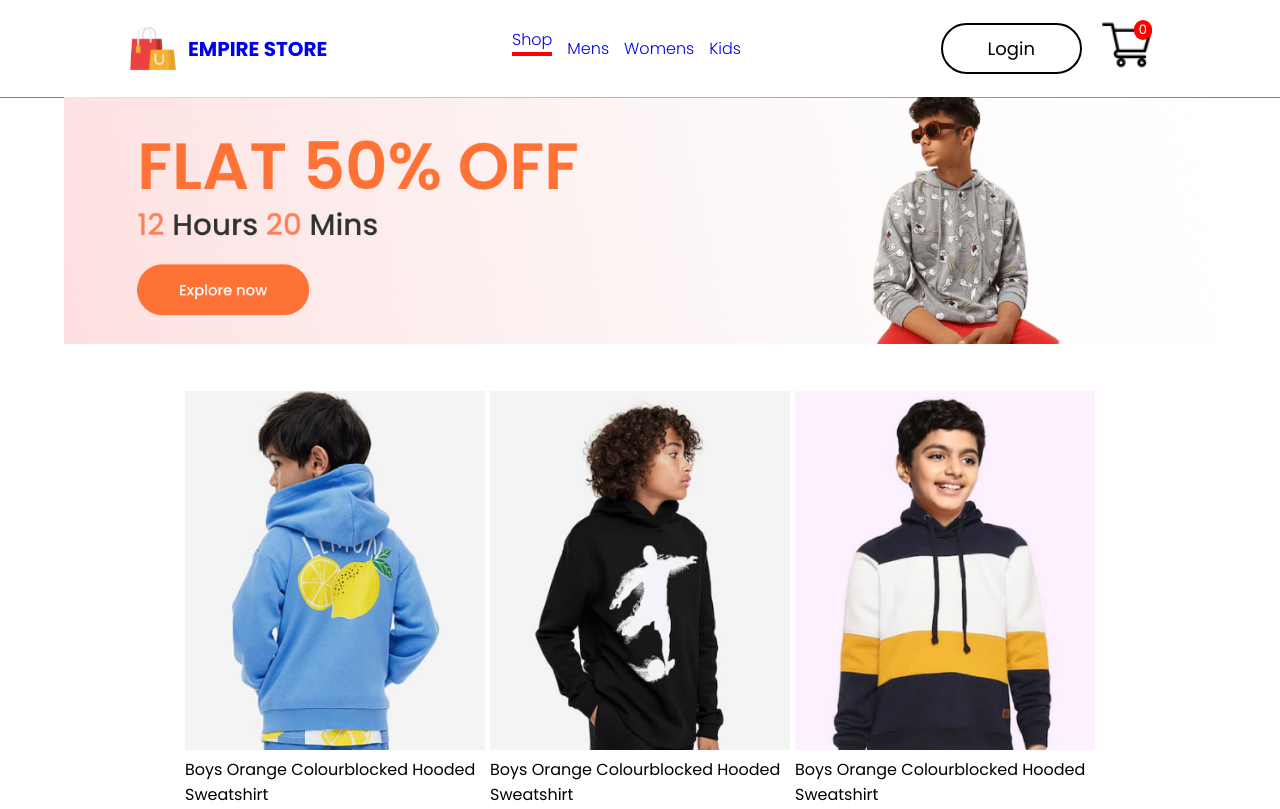
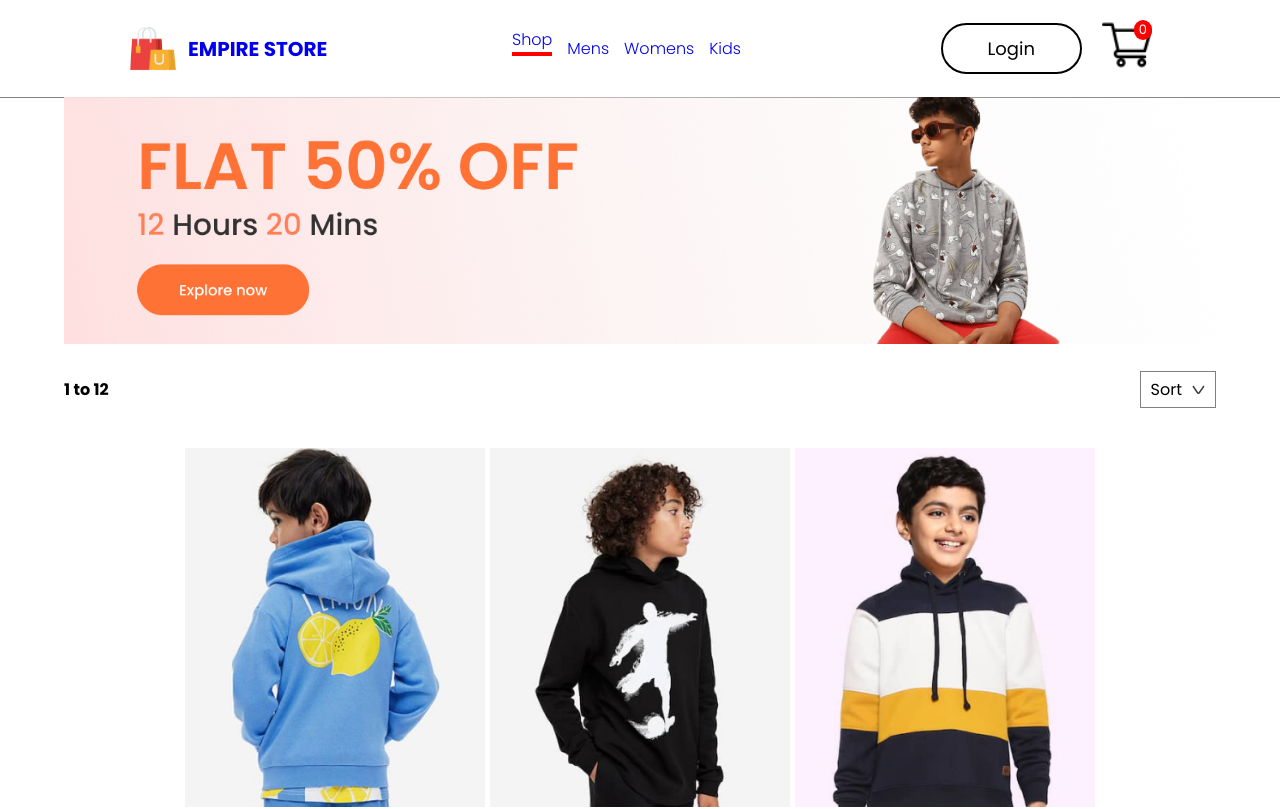
Before and after one commit to Empire688682/E-Commerce, a React (Vite) app in the folder FrontEnd/: page /kids in a window 1280 px wide. Shown: the top 809 px of the page. Built offline with nearby package versions, Linux system fonts and the light colour scheme.

Commit message:
new update

```diff
--- a/FrontEnd/src/App.jsx
+++ b/FrontEnd/src/App.jsx
@@ -8,6 +8,9 @@ import Product from './Component/Pages/Product';
 import Cart from './Component/Pages/Cart';
 import LoginSignup from './Component/Pages/LoginSignup';
 import Footer from './Component/Footer/Footer';
+import Women_Banner from './Component/Asset/banner_women.png'
+import Men_Banner from './Component/Asset/banner_mens.png';
+import Kids_Banner from './Component/Asset/banner_kids.png'
 
 const App = () => {
   return (
@@ -16,9 +19,9 @@ const App = () => {
       <Navbar/>
       <Routes>
         <Route path='/' element={<Shop/>}/>
-        <Route path='/mens' element={<ShopCategory category="men" banner="men"/>}/>
-        <Route path='/womens' element={<ShopCategory category="women" banner="women"/>}/>
-        <Route path='/kids' element={<ShopCategory category="kid" banner ="kids"/>}/>
+        <Route path='/mens' element={<ShopCategory category="men" banner={Men_Banner}/>}/>
+        <Route path='/womens' element={<ShopCategory category="women" banner={Women_Banner}/>}/>
+        <Route path='/kids' element={<ShopCategory category="kid" banner ={Kids_Banner}/>}/>
         <Route path='/product' element={<Product/>}>
          <Route path=':productId' element={<Product/>}/>
         </Route>
--- a/FrontEnd/src/Component/Items/Item.jsx
+++ b/FrontEnd/src/Component/Items/Item.jsx
@@ -1,11 +1,12 @@
 import React from 'react';
 import './Items.css'
+import { NavLink } from 'react-router-dom';
 
 const Item = (props) => {
   return (
     <div className="item">
             <div className="item-img-con">
-            <img src={props.image} alt='Product' />
+            <NavLink to={`/product`}><img src={props.image} /></NavLink>
             </div>
             <p className='product-name'>{props.name}</p>
             <div className="products-price">
--- a/FrontEnd/src/Component/Navbar/Navbar.jsx
+++ b/FrontEnd/src/Component/Navbar/Navbar.jsx
@@ -2,7 +2,7 @@ import React, { useState } from 'react';
 import Logo from '../Asset/logo.png';
 import Cart from '../Asset/cart_icon.png'
 import './Navbar.css'
-import { BrowserRouter as Router,Route,Link, NavLink } from 'react-router-dom';
+import { BrowserRouter as Router,Route, NavLink } from 'react-router-dom';
 
 const Navbar = () => {
     const [menu, setMenu] = useState("Shop")
--- a/FrontEnd/src/Component/Pages/CSS/CSS.css
+++ b/FrontEnd/src/Component/Pages/CSS/CSS.css
@@ -8,6 +8,23 @@
 .shop-category-banner img{
     width: 100%;
 }
+.category-header{
+    display: flex;
+    align-items: center;
+    margin-top: 20px;
+    justify-content: space-between;
+}
+.category-header .left{
+    font-weight: bold;
+}
+.category-header .right{
+    display: flex;
+    align-items: center;
+    gap: 10px;
+    border: 1px solid gray;
+    padding: 5px 10px;
+    cursor: pointer;
+}
 .shop-cartegory-cart{
     display: flex;
     align-items: center;
--- a/FrontEnd/src/Component/Pages/Product.jsx
+++ b/FrontEnd/src/Component/Pages/Product.jsx
@@ -1,6 +1,8 @@
 import React from 'react'
+import { useGlobalContext } from '../../Context'
 
 const Product = () => {
+  const {all_Product} = useGlobalContext()
   return (
     <div>
       Product
--- a/FrontEnd/src/Component/Pages/ShopCategory.jsx
+++ b/FrontEnd/src/Component/Pages/ShopCategory.jsx
@@ -2,9 +2,8 @@ import React from 'react'
 import './CSS/CSS.css';
 import { useGlobalContext } from '../../Context';
 import Item from '../Items/Item';
-import Men_Banner from '../Asset/banner_mens.png'
-import Women_Banner from '../Asset/banner_women.png'
-import Kids_Banner from '../Asset/banner_kids.png'
+import Dropdown_Icon from '../Asset/dropdown_icon.png'
+
 const ShopCategory = (props) => {
   const {all_Product} = useGlobalContext();
   console.log(all_Product)
@@ -13,8 +12,18 @@ const ShopCategory = (props) => {
       <div className="shop-category-banner">
         {
           // eslint-disable-next-line react/prop-types
-          props.banner === "men"? <img src={Men_Banner} /> : props.banner === "women" ? <img src={Women_Banner} />:<img src={Kids_Banner} />
+          <img src={props.banner} alt='Banner' title='Cat-Bnner' />
         }
+
+        <div className="category-header">
+          <div className="left">
+            1 to 12
+          </div>
+          <div className="right">
+            <p>Sort</p>
+            <img src={Dropdown_Icon}/>
+          </div>
+        </div>
       </div>
       <div className="shop-cartegory-cart">
       {
```
Also changed, not shown: FrontEnd/src/Component/ProductBrief/ProductBrief.jsx (added, +11 -0 lines), FrontEnd/src/Component/ProductBrief/ProductBrief.css (added).
